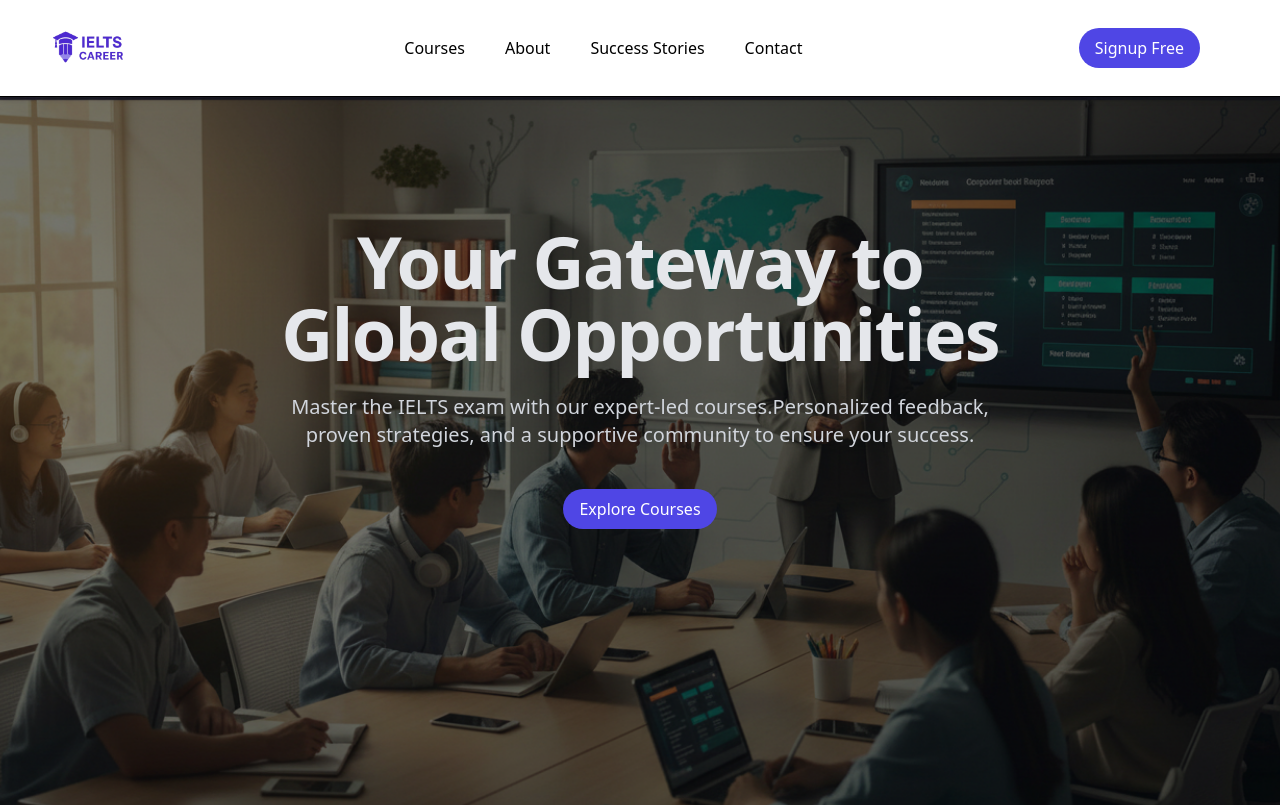
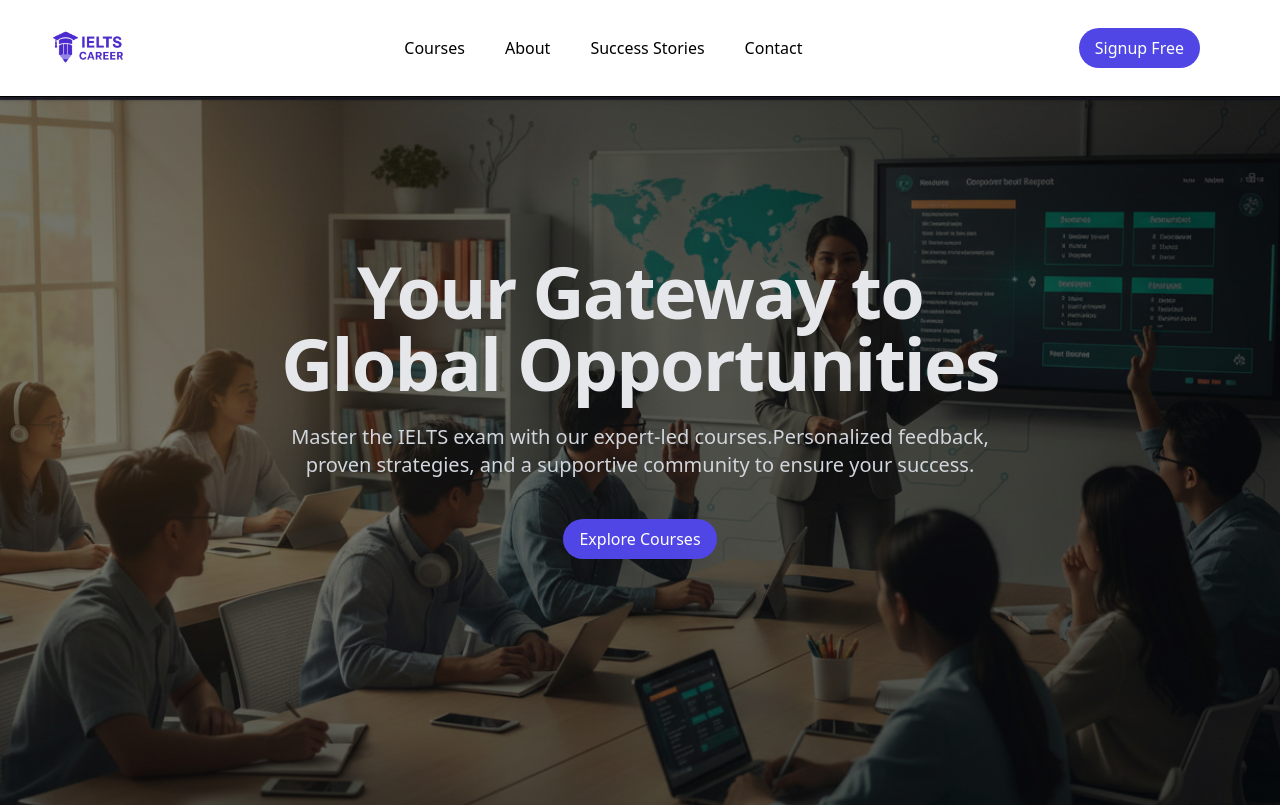
Before and after one commit to Nikhil112004/IELTS-Careers, a React app: page / in a window 1280 px wide. Shown: the top 805 px of the page. Built offline with nearby package versions, Linux system fonts and the light colour scheme; the HTML template or start-up script is replaced by a standard one.

Commit message:
Update HeroSection.jsx

```diff
--- a/src/components/HeroSection.jsx
+++ b/src/components/HeroSection.jsx
@@ -5,7 +5,7 @@ const HeroSection = () => {
        <div>
                <div className='relative w-full'>
                     <img alt='/' src={HeroImage} className='w-full h-[35rem] sm:h-[45rem] lg:h-[50rem] object-cover'/>
-                <div className='absolute inset-0 pb-95 items-center flex flex-col text-center justify-center'>
+                <div className='absolute inset-0 pb-80 items-center flex flex-col text-center justify-center'>
                     <h1 class=" pt-35 sm:text-4xl md:text-5xl flex justify-center text-center text-5xl  lg:text-6xl  xl:text-7xl font-extrabold tracking-tight text-gray-200 dark:text-white">
                       Your Gateway to <br /> Global Opportunities
                   </h1>
```
